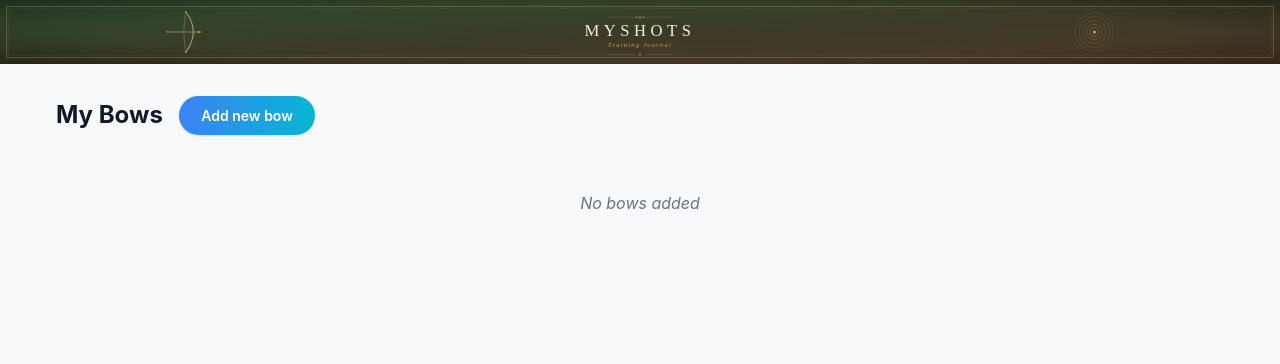
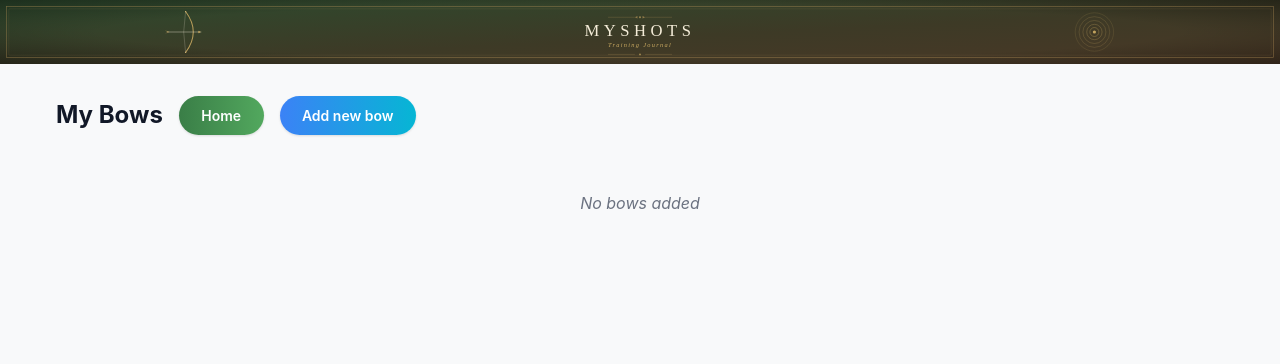
Before and after one commit to mjkork/my-repo-name, a Django app: page /mybows/ in a window 1280 px wide. Shown: the top 364 px of the page. Run offline with Django 5.2, Linux system fonts and the light colour scheme; data that the repository does not hold is empty.

Commit message:
end of day 12 may

```diff
--- a/static/css/main.css
+++ b/static/css/main.css
@@ -7,6 +7,10 @@
     /* Brand gradient (blue → teal, matching primary button) */
     --grad-start: #3b82f6;
     --grad-end:   #06b6d4;
+
+    /* Home/nav button gradient (medium forest green → lighter green) */
+    --home-grad-start: #3a7e47;
+    --home-grad-end:   #52a85e;
 
     /* Neutral palette */
     --color-text:         #111827;
@@ -105,6 +109,23 @@ body {
     border: 1.5px solid var(--color-btn-sec-border);
 }
 .btn-secondary:hover { background: #f9fafb; }
+
+.btn-home {
+    background: linear-gradient(to right, var(--home-grad-start), var(--home-grad-end));
+    color: #fff;
+    box-shadow: var(--shadow-sm);
+}
+.btn-home:hover {
+    box-shadow: 0 4px 14px rgba(58,126,71,0.35);
+    opacity: 1;
+}
+
+/* Default page-level nav (used by base template on pages that don't embed Home in their own header) */
+.page-nav {
+    padding: var(--sp-5) 0 0;
+    display: flex;
+    gap: var(--sp-3);
+}
 
 /* ---- Modal backdrop ---- */
 .modal-backdrop {
--- a/templates/base.html
+++ b/templates/base.html
@@ -13,6 +13,13 @@
         <img src="{% static 'img/myshots_page_header_wide.svg' %}" alt="MyShots">
     </header>
     <div class="page-wrap">
+        {% block nav %}
+        {% if request.resolver_match.url_name != 'home' %}
+        <nav class="page-nav">
+            <a href="{% url 'home' %}" class="btn btn-home">Home</a>
+        </nav>
+        {% endif %}
+        {% endblock %}
         {% block content %}{% endblock %}
     </div>
     <script src="{% static 'js/modals.js' %}"></script>
--- a/templates/equipment/mybows.html
+++ b/templates/equipment/mybows.html
@@ -1,12 +1,15 @@
 {% extends "base.html" %}
 
 {% block title %}My Bows — MyShots{% endblock %}
+
+{% block nav %}{% endblock %}
 
 {% block content %}
 <div class="bows-page">
 
     <div class="bows-page-header">
         <h1>My Bows</h1>
+        <a href="{% url 'home' %}" class="btn btn-home">Home</a>
         <button type="button" class="btn btn-primary" id="open-add-bow">Add new bow</button>
     </div>
 
```
